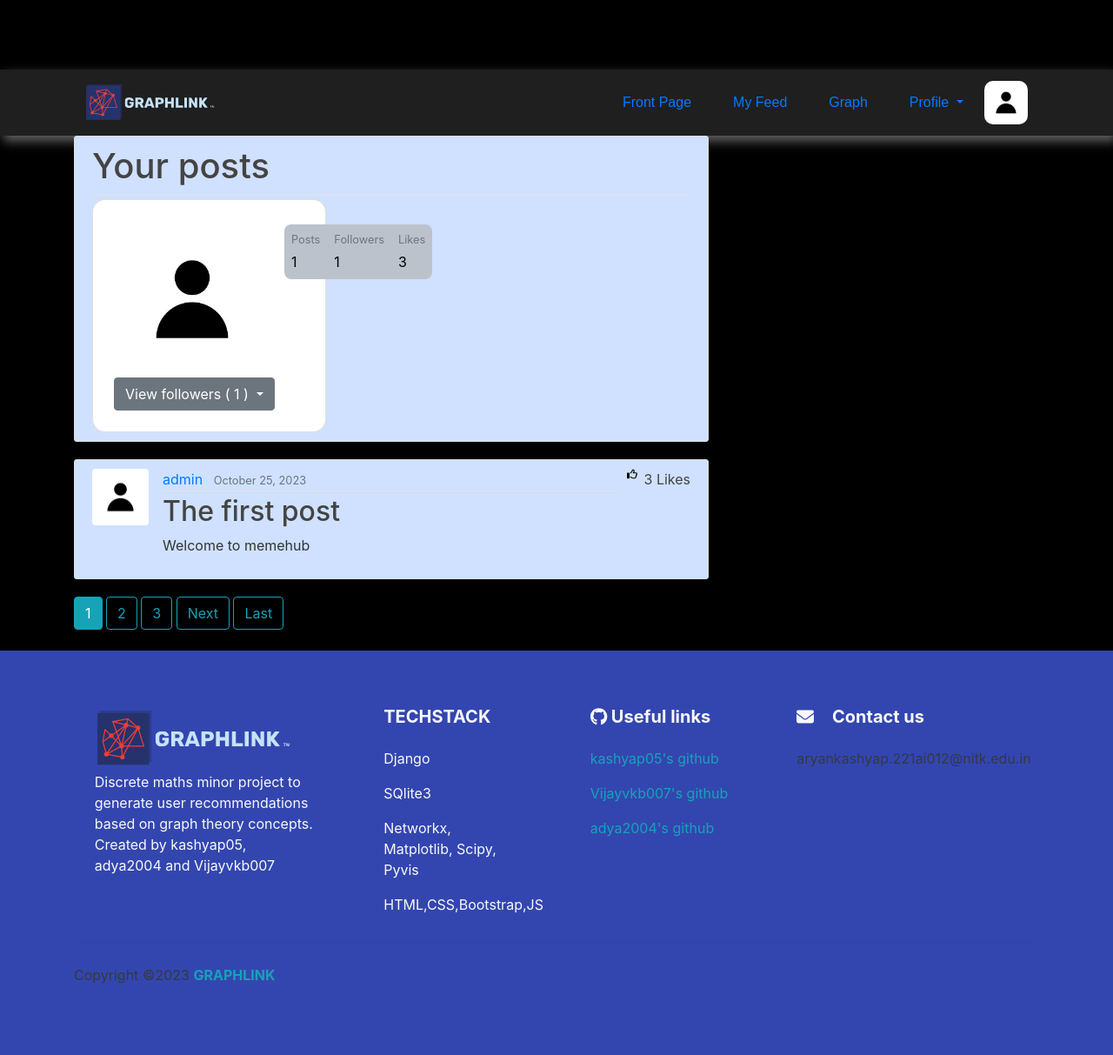
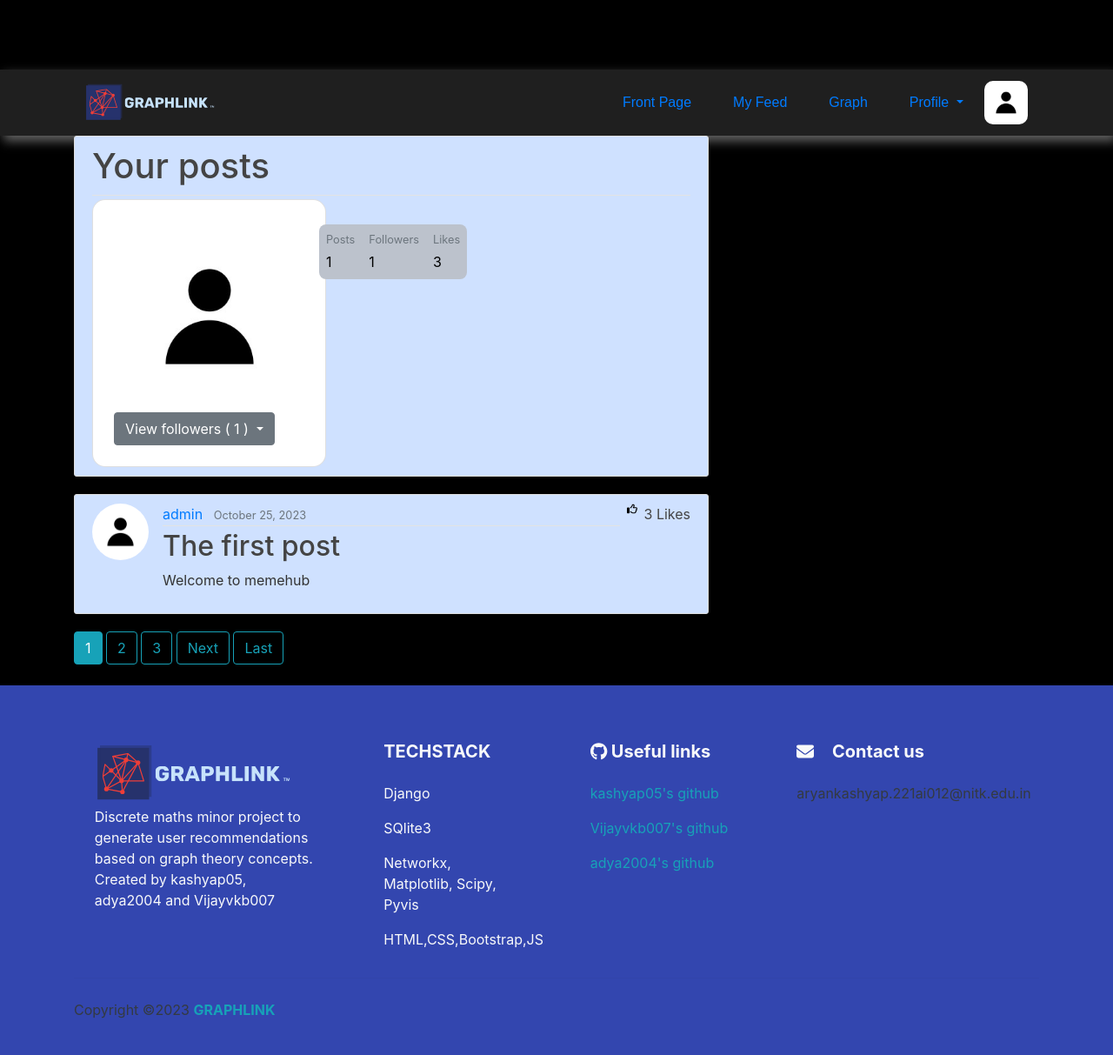
Before and after one commit to 05kashyap/GraphLink, a Django app: page /myposts/ in a window 1280 px wide. Shown: the whole page at 87% size. Before the commit the page ends 1131 px from the top, so only its background shows below. Run offline with Django 4.2, Linux system fonts and the light colour scheme; a user stored in the database is signed in; data comes from the database, SQL or seed files in the repository; some libraries are stand-ins or nearby versions.

Commit message:
Update user_profile.html

```diff
--- a/feed/templates/feed/user_profile.html
+++ b/feed/templates/feed/user_profile.html
@@ -21,7 +21,7 @@
                     <div class="flex-shrink-0">
                       <img src="{{ post1.author.profile.image.url }}"
                             alt="avatar" class="img-fluid"
-                            style="width: 180px; border-radius: 10px;">
+                            style="height: 220px; width: 220px; border-radius: 10px;">
                     </div>
                     <div class="flex-grow-1 ms-3">
                       <h5 class="mb-1">{{ view.kwargs.username }}</h5>
@@ -87,7 +87,7 @@
     </div>
         {% for post in user_posts %}
             <article class="media content-section" style="background-color:#cfe1ff ;">
-                <img class="rounded article-img" src="{{ post.author.profile.image.url }}">
+                <img class="rounded-circle article-img" src="{{ post.author.profile.image.url }}">
                 <div class="media-body">
                 <div class="article-metadata">
                     <a class="mr-2" href="{% url 'user-posts' post.author.username %}">{{ post.author }}</a>
```
